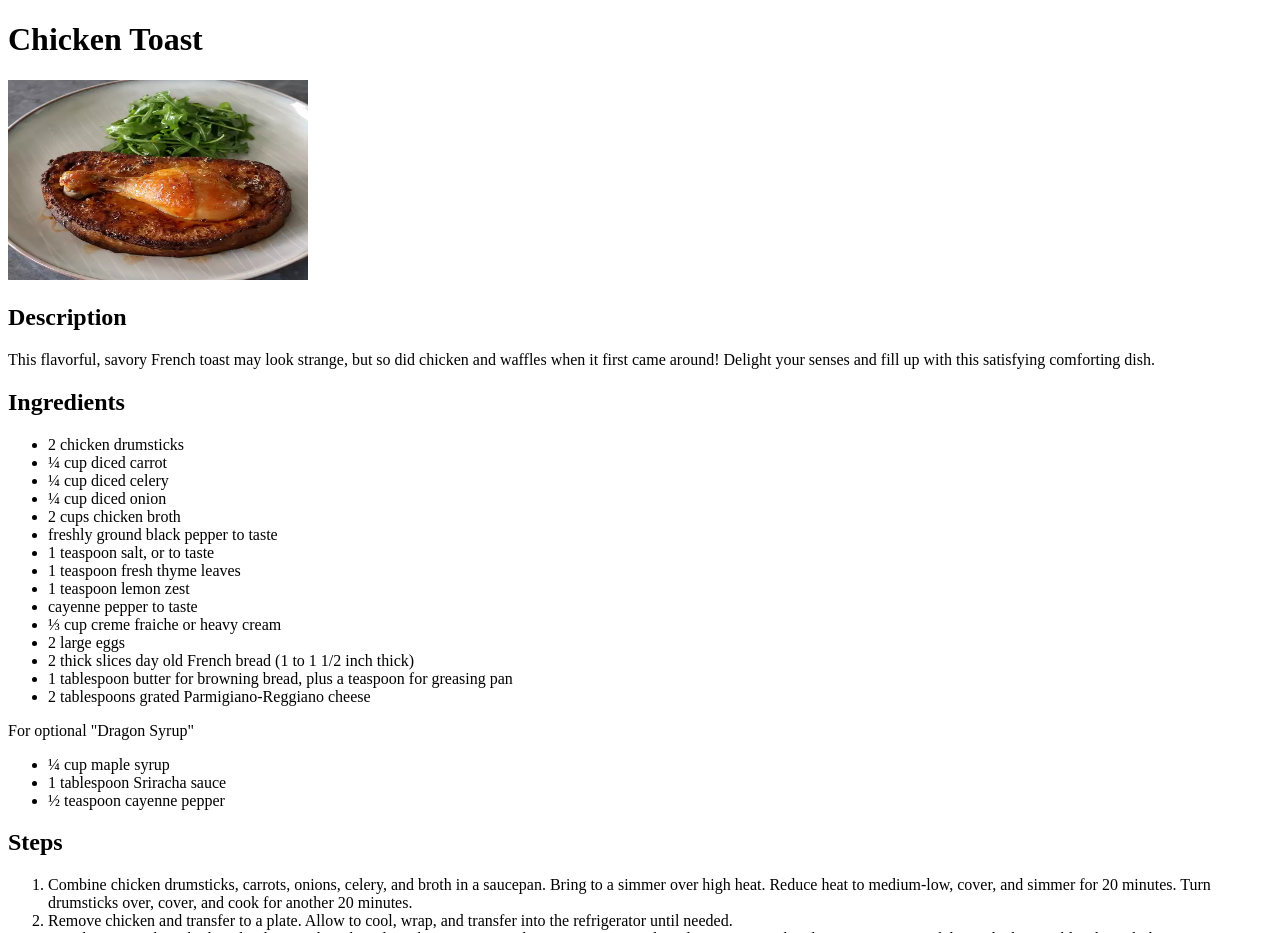
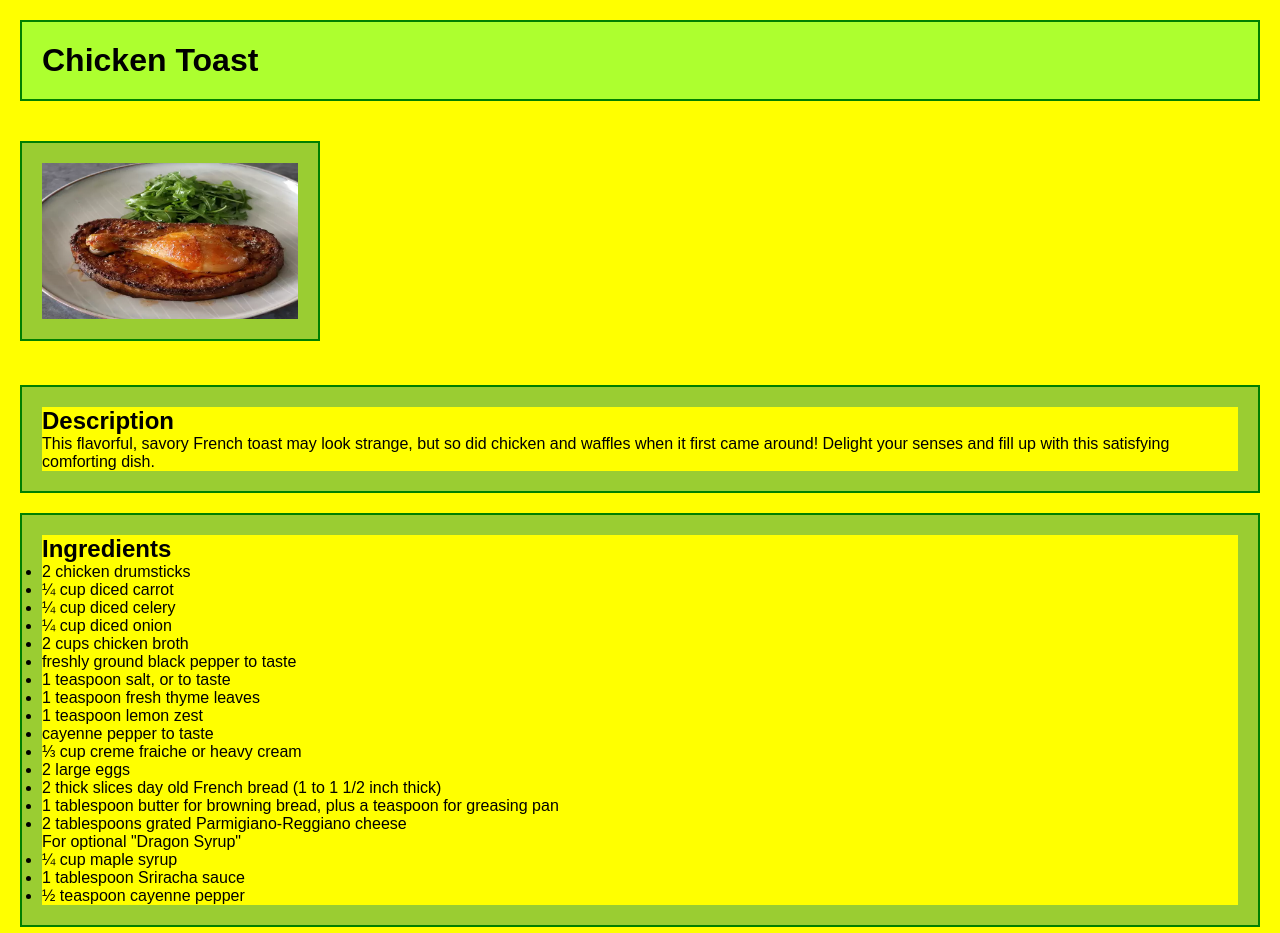
Before and after one commit to jins4434/odin-recipes, a plain HTML site: page recipes/chickentoast.html in a window 1280 px wide. Shown: the top 933 px of the page. Drawn offline with Linux system fonts and the light colour scheme.

Commit message:
Add styling for chickentoast.html

```diff
--- a/recipes/chickentoast.html
+++ b/recipes/chickentoast.html
@@ -3,17 +3,21 @@
 <head>
     <meta charset="UTF-8">
     <meta name="viewport" content="width=device-width, initial-scale=1.0">
+    <link rel="stylesheet" href="../styles/chickentoast.css">
     <title>Chicken Toast</title>
 </head>
 <body>
-    <h1>Chicken Toast</h1>
-    <img src="../images/chicken-toast.jpg" alt="this is an image of chicken toast"
+    <h1 id="chicken-toast">Chicken Toast</h1>
+    <img class="chicken"src="../images/chicken-toast.jpg" alt="this is an image of chicken toast"
     height="200" width="300">
+    <div class="description">
     <h2>Description</h2>
     <p>This flavorful, savory French toast may look strange,
         but so did chicken and waffles when it first came around!
         Delight your senses and fill up with this satisfying comforting dish.
     </p>
+    </div>
+    <div class="ingredients">
     <h2>Ingredients</h2>
     <!-- this is an unordered list to display ingredients-->
     <ul>
@@ -39,6 +43,8 @@
         <li>1 tablespoon Sriracha sauce</li>
         <li>½ teaspoon cayenne pepper</li>
     </ul>
+    </div>
+    <div class="steps">
     <h2>Steps</h2>
     <!-- this is an ordered list to display preparation steps-->
     <ol>
@@ -91,12 +97,15 @@
             Serve chicken leg toast drizzled with dragon syrup.
         </li>
     </ol>
+    </div>
+    <div class="links">
     <!--this unordered list displays links to other recipes and home page-->
     <ul>
         <li><a href="../index.html">Back To Home</a></li>
         <li><a href="./eggsalad.html">Checkout Egg Salad</a></li>
         <li><a href="./frenchtoast.html">Checkout French Toast</a></li>
     </ul>
+    </div>
 
 </body>
 </html>
--- /dev/null
+++ b/styles/chickentoast.css
@@ -0,0 +1,33 @@
+*{
+    background-color: yellow;
+    margin: 0;
+    padding: 0;
+    box-sizing: border-box;
+    font-family: Arial, Helvetica, sans-serif;
+}
+
+#chicken-toast{
+    background-color: greenyellow;
+    color: black;
+    margin: 20px;
+    border: 2px solid green;
+    padding: 20px;
+}
+
+.chicken{
+     margin: 20px;
+     background-color: yellowgreen;
+     border: 2px solid green;
+     padding: 20px;
+
+}
+
+.description,
+.ingredients,
+.steps,
+.links {
+     margin: 20px;
+     background-color: yellowgreen;
+     border: 2px solid green;
+     padding: 20px;
+}
```
Also changed, not shown: styles/eggsalad.css (added), styles/frenchtoast.css (added).
